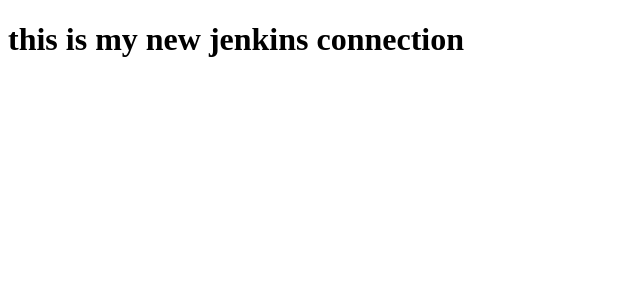
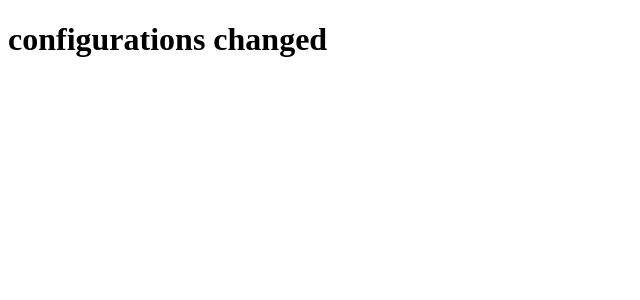
Before and after one commit to SupriyaAafu/SupriyaGitJenkins, an Angular app: page / in a window 1280 px wide. Shown: the top 300 px of the page, without its empty margins (0-640 px from the left). Built offline with nearby package versions, Linux system fonts and the light colour scheme.

Commit message:
configurations changed

```diff
--- a/src/app/app.component.html
+++ b/src/app/app.component.html
@@ -1 +1 @@
-<h1>this is my new jenkins connection</h1>
+<h1>configurations changed</h1>
```
